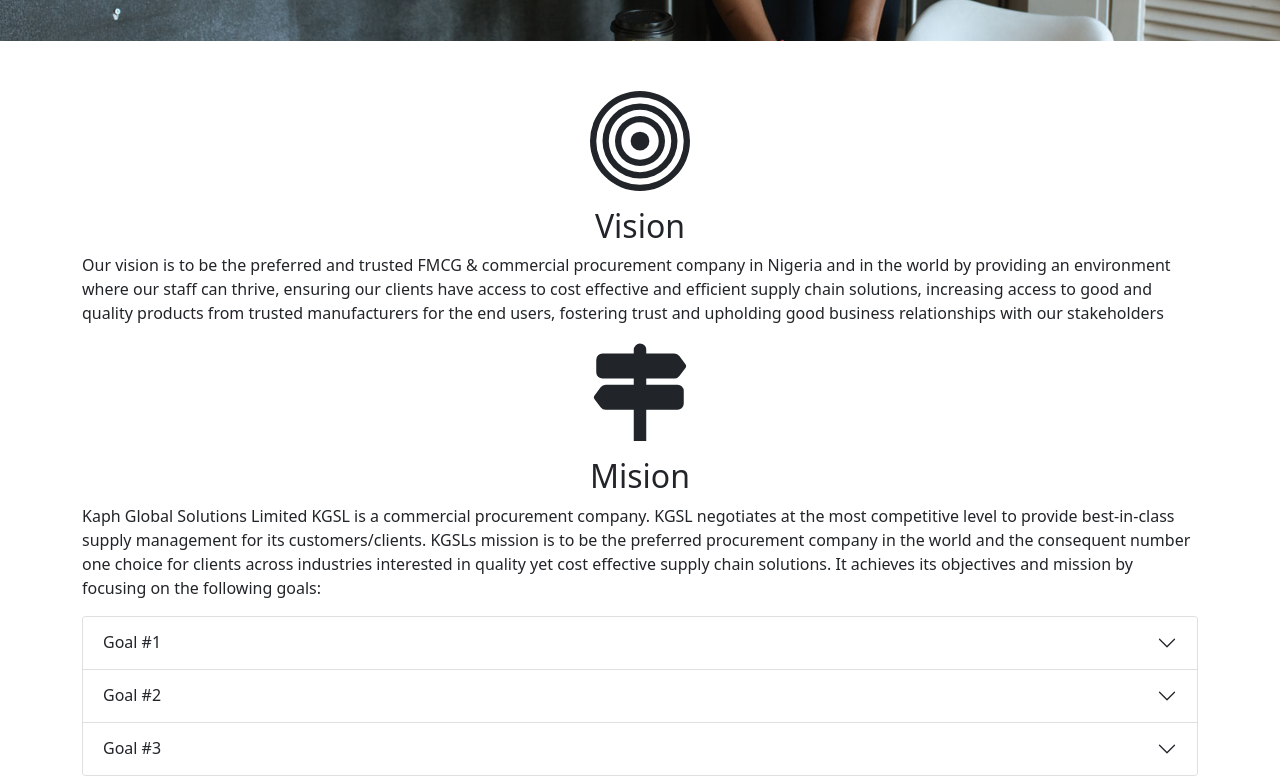
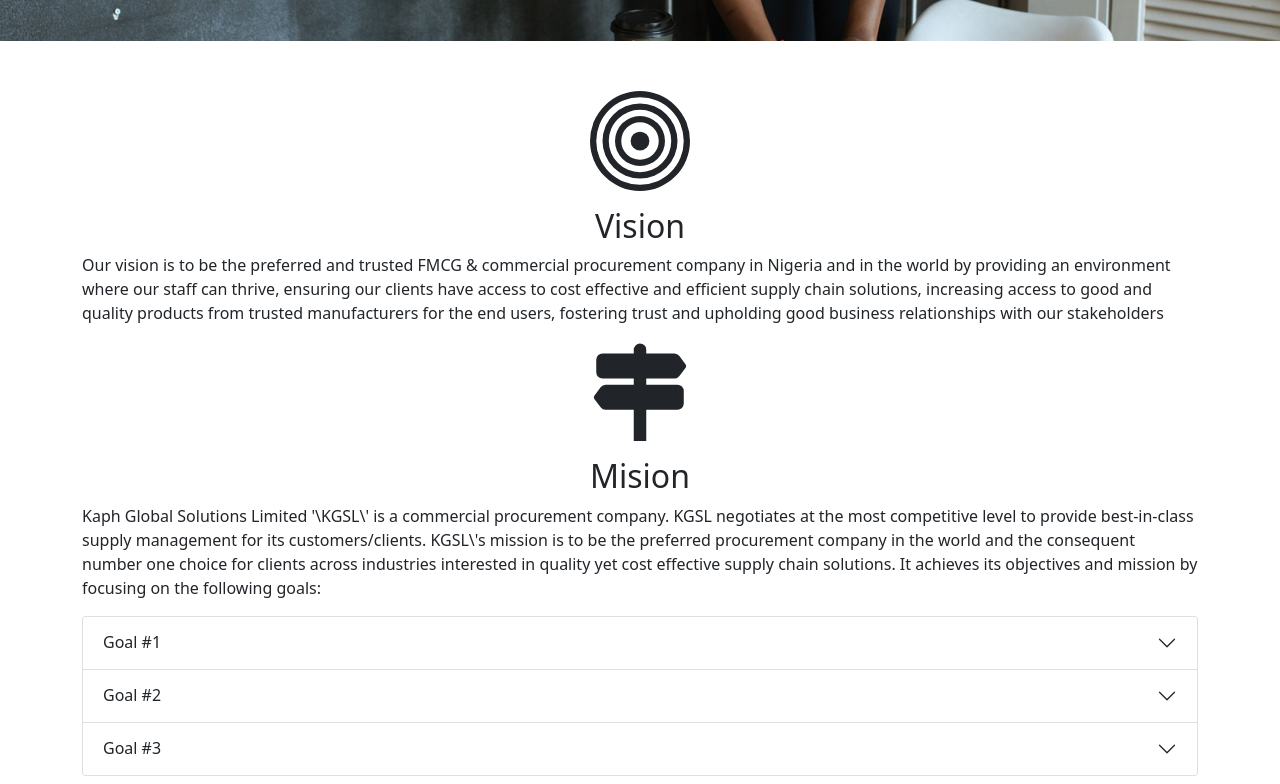
Before and after one commit to joseph-anselm/kaph, a Next.js app: page /about in a window 1280 px wide. Shown: the part 385-1169 px from the top of the page. Built offline with nearby package versions, Linux system fonts and the light colour scheme.

Commit message:
website fix commit

```diff
--- a/pages/about.js
+++ b/pages/about.js
@@ -37,9 +37,9 @@
             <Icon.Signpost2Fill size={100} className="text-center w-100 mb-3" />
             <h2 className=" text-center"> Mision</h2>
             <p>
-              Kaph Global Solutions Limited KGSL is a commercial procurement
+              Kaph Global Solutions Limited '\KGSL\' is a commercial procurement
               company. KGSL negotiates at the most competitive level to provide
-              best-in-class supply management for its customers/clients. KGSLs
+              best-in-class supply management for its customers/clients. KGSL\'s
               mission is to be the preferred procurement company in the world
               and the consequent number one choice for clients across industries
               interested in quality yet cost effective supply chain solutions.
```
